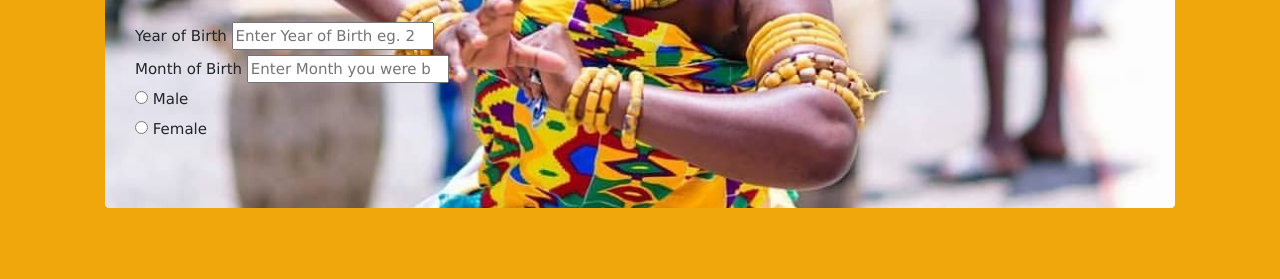
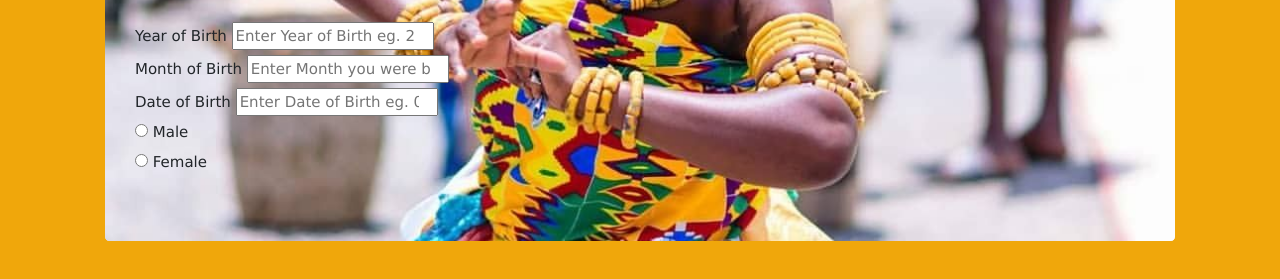
Before and after one commit to Motistrings/akan-names, a plain HTML site: page index.html in a window 1280 px wide. Shown: the part 439-718 px from the top of the page. Drawn offline with nearby package versions, Linux system fonts and the light colour scheme.

Commit message:
Added Date label and description

```diff
--- a/index.html
+++ b/index.html
@@ -48,6 +48,10 @@
             <label for="month">Month of Birth</label>
             <input type="number" class="form-controls" id="month" placeholder="Enter Month you were born" name="month">
             </div>
+            <div class="form-1">
+              <label for="date">Date of Birth</label>
+              <input type="number" class="form-controls" id="date" placeholder="Enter Date of Birth eg. 03 for March">
+            </div>
           <input type="radio" id="male" name="gender" value="male">
           <label for="male">Male</label><br>
           <input type="radio" id="female" name="gender" value="female">
```
